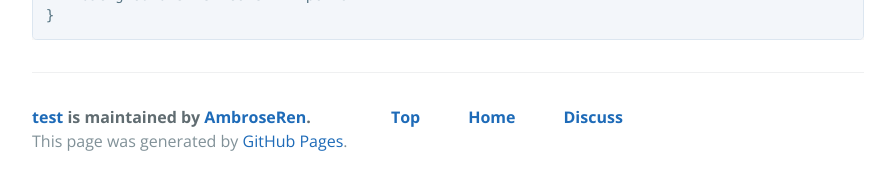
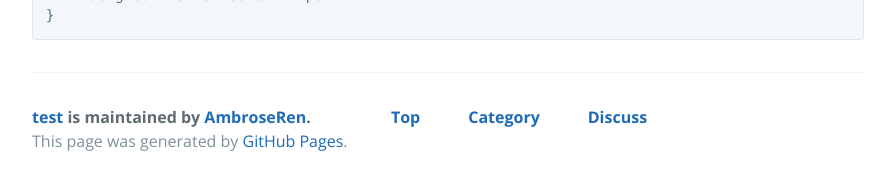
Before and after one commit to AmbroseRen/test, a Jekyll site: the page built from demo.md, in a window 1280 px wide. Shown: the part 510-700 px from the top of the page, without its empty margins (192-1087 px from the left). Built offline with Jekyll 4.4.1, drawn with Linux system fonts in a browser that asks for light colours; our own code applies the rules of GitHub Pages for plain Markdown files; the repository's description, which GitHub fills in, is left out.

Commit message:
Update default.html

```diff
--- a/_layouts/default.html
+++ b/_layouts/default.html
@@ -39,7 +39,7 @@
 
       <footer class="site-footer">
         {% if site.github.is_project_page %}
-          <span class="site-footer-owner"><a href="{{ site.github.repository_url }}">{{ site.github.repository_name }}</a> is maintained by <a href="{{ site.github.owner_url }}">{{ site.github.owner_name }}</a>.&emsp;&emsp;&emsp;&emsp;&emsp;<a href="#top">Top</a>&emsp;&emsp;&emsp;<a href="https://ambroseren.github.io/test">Home</a>&emsp;&emsp;&emsp;<a href="https://ambroseren.github.io/friends/">Discuss</a></span>
+          <span class="site-footer-owner"><a href="{{ site.github.repository_url }}">{{ site.github.repository_name }}</a> is maintained by <a href="{{ site.github.owner_url }}">{{ site.github.owner_name }}</a>.&emsp;&emsp;&emsp;&emsp;&emsp;<a href="#top">Top</a>&emsp;&emsp;&emsp;<a href="https://ambroseren.github.io/test/indexes.html">Category</a>&emsp;&emsp;&emsp;<a href="https://ambroseren.github.io/friends/">Discuss</a></span>
         {% endif %}
         <span class="site-footer-credits">This page was generated by <a href="https://pages.github.com">GitHub Pages</a>.</span>
       </footer>
```
